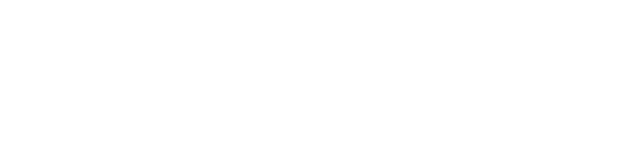
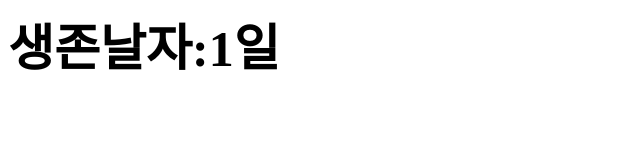
Before and after one commit to fi1lo/zombiegame, a plain HTML site: page 컴퓨터.html in a window 1280 px wide. Shown: the whole page, without its empty margins (0-640 px from the left). Drawn offline with Linux system fonts and the light colour scheme.

Commit message:
컴퓨터 버전 업로드 test

```diff
--- a/컴퓨터.html
+++ b/컴퓨터.html
@@ -0,0 +1,12 @@
+<html>
+  <head>
+    <style>
+      #a {
+        font-size: 50;
+      }
+    </style>
+  </head>
+  <body>
+    <h1 id="a">생존날자:1일</h1>
+  </body>
+</html>
```
Also changed, not shown: index.html (+2 -0 lines).
